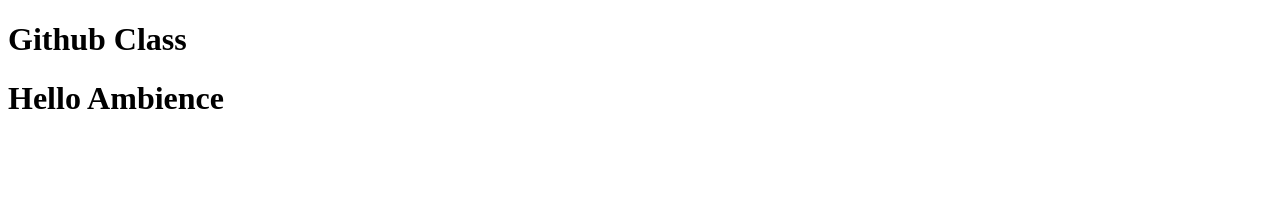
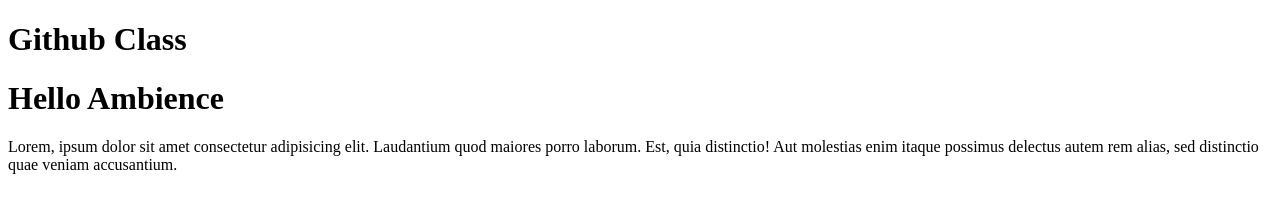
Before and after one commit to radheshyamfromambience/Git-MERN, a plain HTML site: page index.html in a window 1280 px wide. Drawn offline with Linux system fonts and the light colour scheme.

Commit message:
3rd commit

```diff
--- a/index.html
+++ b/index.html
@@ -8,5 +8,6 @@
 <body>
     <h1>Github Class</h1>
     <h1>Hello Ambience</h1>
+    <p>Lorem, ipsum dolor sit amet consectetur adipisicing elit. Laudantium quod maiores porro laborum. Est, quia distinctio! Aut molestias enim itaque possimus delectus autem rem alias, sed distinctio quae veniam accusantium.</p>
 </body>
 </html>
```
